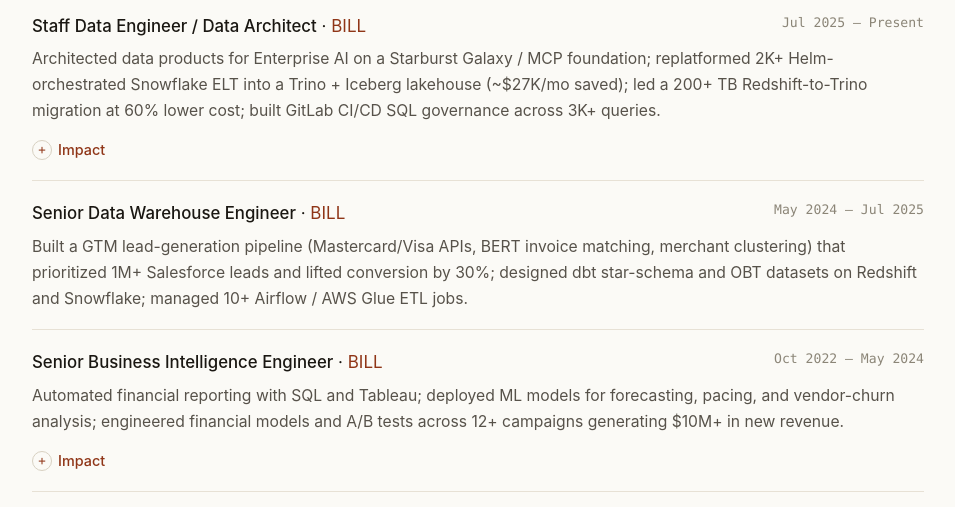
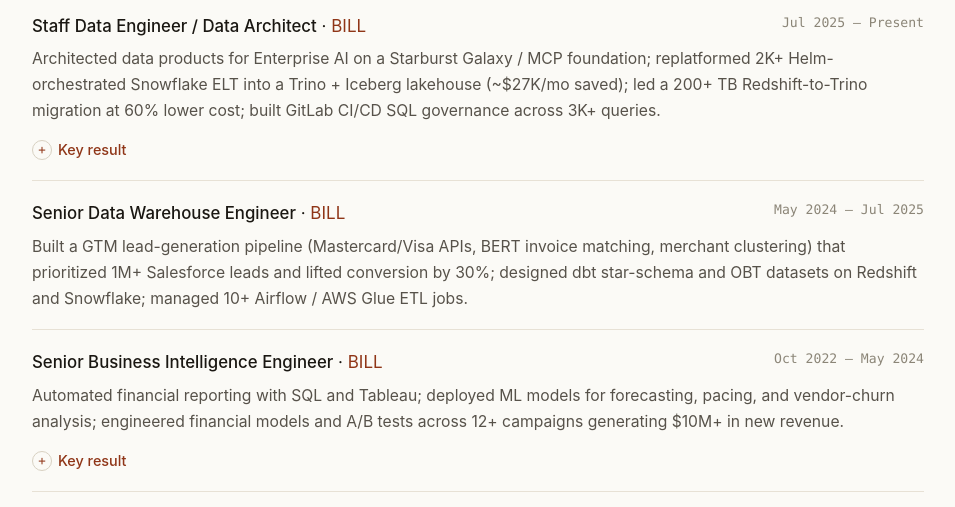
Before and after one commit to dymytryo/dymytryo.github.io, a plain HTML site: page about.html in a window 1280 px wide. Shown: the part 960-1467 px from the top of the page, without its empty margins (162-1117 px from the left). Drawn offline with nearby package versions, Linux system fonts and the light colour scheme.

Commit message:
Rename experience detail label

```diff
--- a/about.html
+++ b/about.html
@@ -60,7 +60,7 @@
           <div class="dates">Jul 2025 — Present</div>
           <div class="desc">Architected data products for Enterprise AI on a Starburst Galaxy / MCP foundation; replatformed 2K+ Helm-orchestrated Snowflake ELT into a Trino + Iceberg lakehouse (~$27K/mo saved); led a 200+ TB Redshift-to-Trino migration at 60% lower cost; built GitLab CI/CD SQL governance across 3K+ queries.</div>
           <details class="role-details">
-            <summary>Impact</summary>
+            <summary>Key result</summary>
             <ul class="impact-list">
               <li>Led migration of 200+ TB enterprise data warehouse from <strong>Redshift</strong> to <strong>Trino</strong> using <strong>Apache Iceberg</strong>, reducing cost by 60%. <a class="case-arrow" href="case-studies/shift-left-lakehouse-migration.html" aria-label="Open Redshift to Trino and Iceberg migration case study">&rarr;</a></li>
             </ul>
@@ -78,7 +78,7 @@
           <div class="dates">Oct 2022 — May 2024</div>
           <div class="desc">Automated financial reporting with SQL and Tableau; deployed ML models for forecasting, pacing, and vendor-churn analysis; engineered financial models and A/B tests across 12+ campaigns generating $10M+ in new revenue.</div>
           <details class="role-details">
-            <summary>Impact</summary>
+            <summary>Key result</summary>
             <ul class="impact-list">
               <li>Engineered the data pipelines, experimentation models, and Tableau reporting framework supporting 18+ A/B tests across the AP/AR onboarding funnel, enabling reliable control-versus-treatment measurement, faster rollout of winning experiments, and attribution of $24M+ in estimated annual business impact.</li>
             </ul>
```
Also changed, not shown: index.html (+2 -2 lines).
